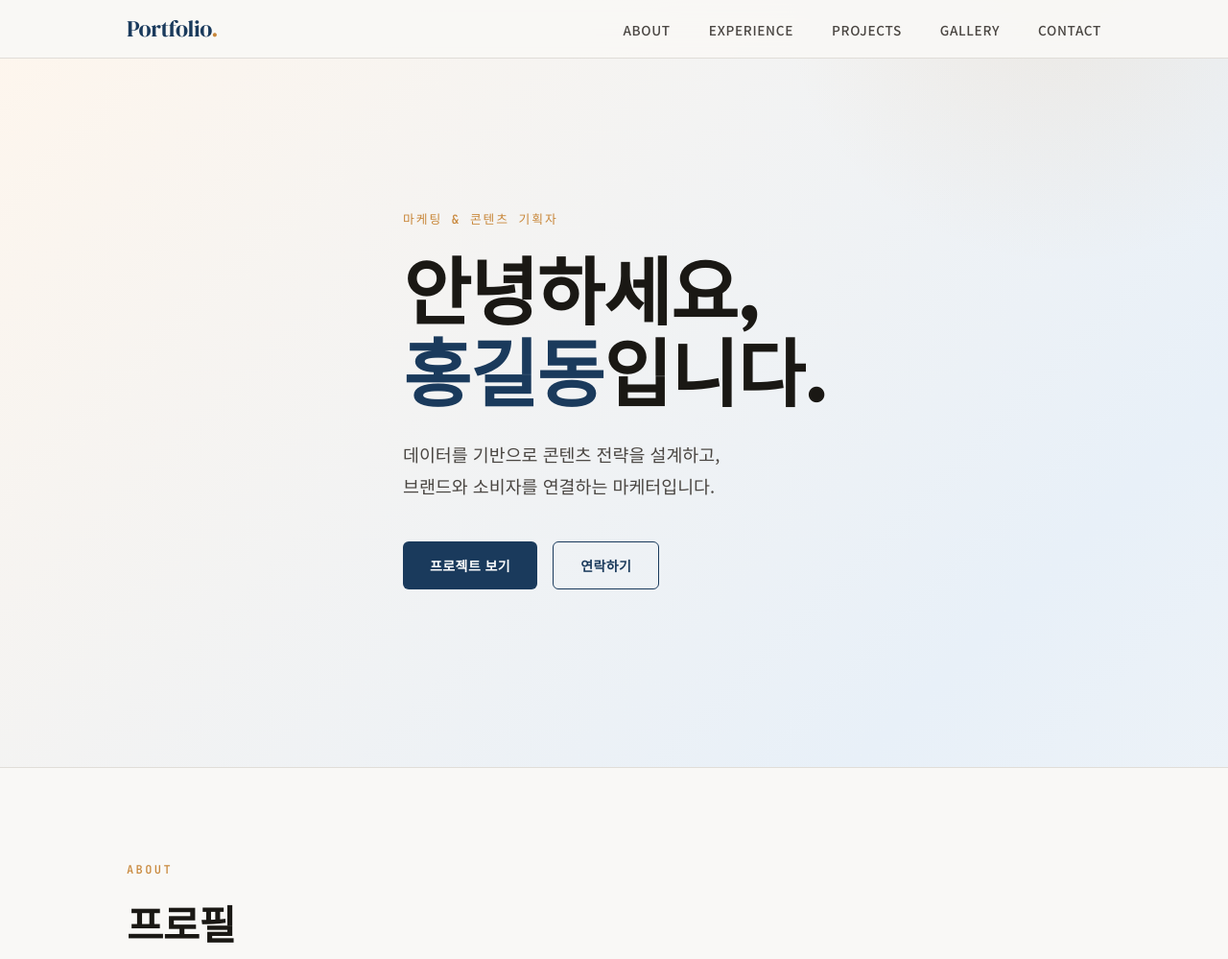
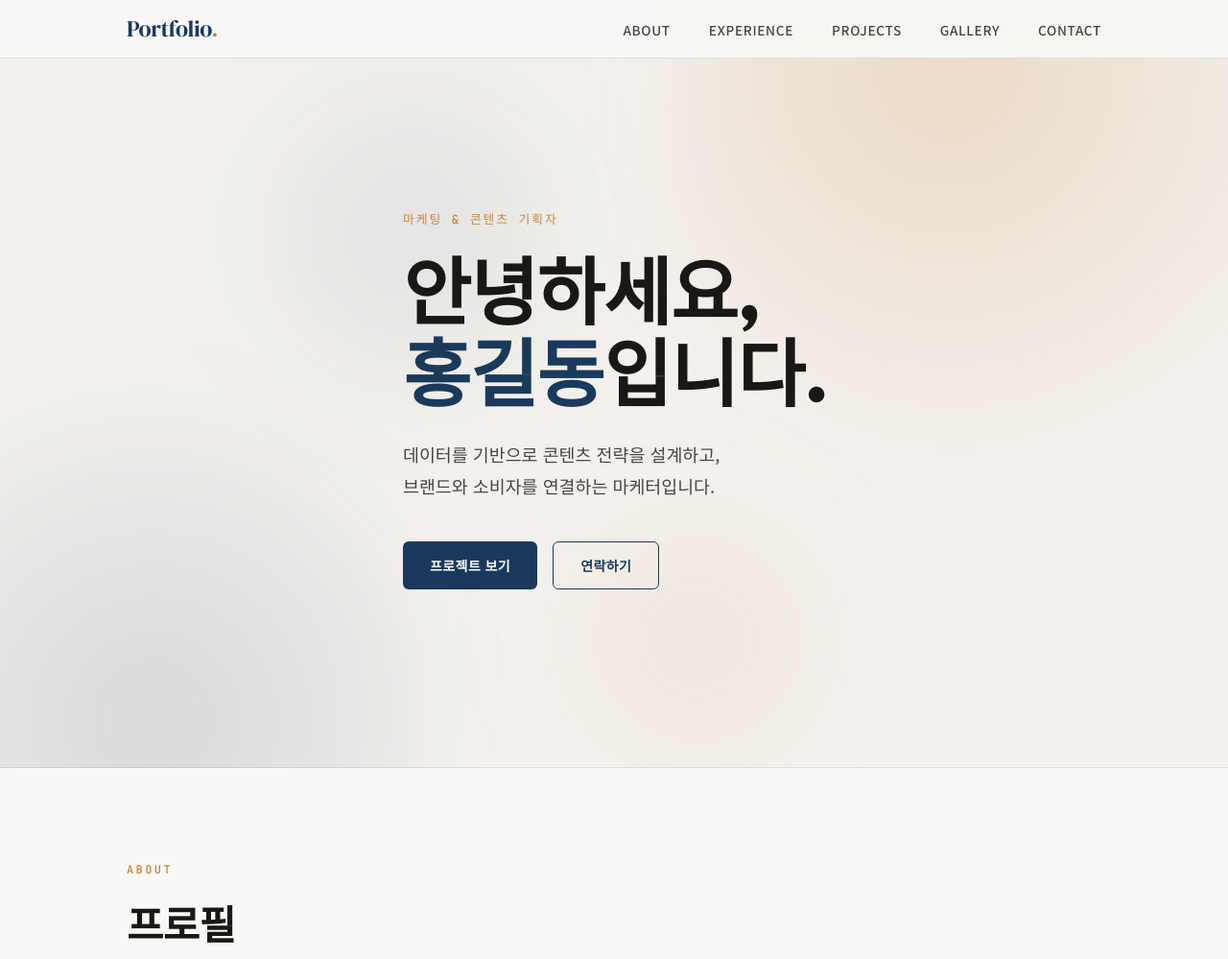
Before and after one commit to junglepark94-alt/portfolio, a Flask app: page / in a window 1280 px wide. Shown: the top 999 px of the page at 96% size. Run offline with Flask 3, Linux system fonts and the light colour scheme; data comes from the database, SQL or seed files in the repository; data that the repository does not hold is empty.

Commit message:
feat: replace hero background with multi-orb floating animation
Co-Authored-By: Claude Sonnet 4.6 <noreply@anthropic.com>

```diff
--- a/static/css/main.css
+++ b/static/css/main.css
@@ -109,28 +127,60 @@ ul { list-style: none; }
   align-items: center;
   position: relative;
   overflow: hidden;
-  background: linear-gradient(
-    -45deg,
-    #f9f8f6,
-    #e8f0f8,
-    #fef6ed,
-    #edf2f7,
-    #f4ede3,
-    #e8f0f8
-  );
-  background-size: 400% 400%;
-  animation: meshGradient 16s ease infinite;
-}
+  background: #f4f1ed;
+}
+
+/* Orb 1 — amber, 우상단 */
 .hero::before {
   content: '';
   position: absolute;
-  top: -40%;
-  right: -10%;
+  top: -15%;
+  right: -5%;
+  width: 680px;
+  height: 680px;
+  border-radius: 50%;
+  background: radial-gradient(circle at 40% 40%, rgba(200,135,58,0.22) 0%, rgba(200,135,58,0.06) 50%, transparent 70%);
+  filter: blur(48px);
+  animation: orbFloat1 18s ease-in-out infinite;
+  pointer-events: none;
+}
+/* Orb 2 — navy, 좌하단 */
+.hero::after {
+  content: '';
+  position: absolute;
+  bottom: -20%;
+  left: -8%;
   width: 600px;
   height: 600px;
   border-radius: 50%;
-  background: radial-gradient(circle, rgba(200,135,58,0.09) 0%, transparent 70%);
+  background: radial-gradient(circle at 55% 55%, rgba(26,58,92,0.14) 0%, rgba(26,58,92,0.04) 55%, transparent 72%);
+  filter: blur(52px);
+  animation: orbFloat2 22s ease-in-out infinite;
   pointer-events: none;
+}
+
+/* Orb 3, 4 — span 요소로 추가 (JS로 삽입) */
+.hero-orb {
+  position: absolute;
+  border-radius: 50%;
+  pointer-events: none;
+  filter: blur(56px);
+}
+.hero-orb-3 {
+  top: 55%;
+  right: 30%;
+  width: 380px;
+  height: 380px;
+  background: radial-gradient(circle, rgba(200,135,58,0.10) 0%, transparent 68%);
+  animation: orbFloat3 26s ease-in-out infinite;
+}
+.hero-orb-4 {
+  top: 10%;
+  left: 20%;
+  width: 440px;
+  height: 440px;
+  background: radial-gradient(circle, rgba(26,58,92,0.09) 0%, transparent 65%);
+  animation: orbFloat4 20s ease-in-out infinite;
 }
 .hero-inner {
   max-width: var(--max);
--- a/templates/index.html
+++ b/templates/index.html
@@ -5,6 +5,8 @@
 
 <!-- ── HERO ─────────────────────────────────────────── -->
 <section class="hero" id="hero">
+  <div class="hero-orb hero-orb-3"></div>
+  <div class="hero-orb hero-orb-4"></div>
   <div class="hero-inner">
     <div class="hero-content">
       {% if profile.open_to_work %}
```
Also changed, not shown: other parts of static/css/main.css (+22 -4 lines).
